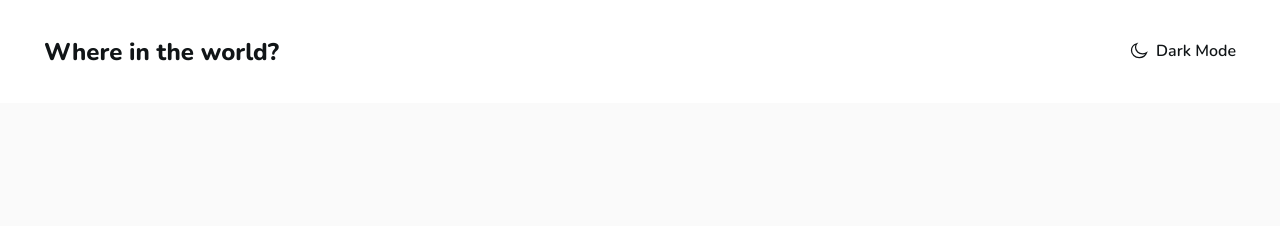
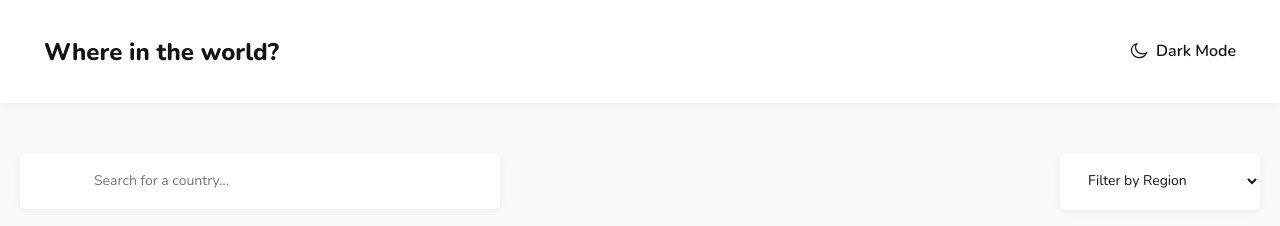
Before and after one commit to akbarovshoxruz/Countries, a plain HTML site: page index.html in a window 1280 px wide. Drawn offline with nearby package versions, Linux system fonts and the light colour scheme.

Commit message:
Add filter-countries

```diff
--- a/css/style.css
+++ b/css/style.css
@@ -47,6 +47,8 @@ header{
   width: 100%;
   white-space: nowrap;
   background-color: var(--element-bg);
+  box-shadow: 0px 2px 9px rgba(0, 0, 0, 0.06);
+  margin-bottom: 50px;
 }
 
 .site-header {
@@ -83,3 +85,30 @@ header{
   font-size: 16px;
   font-weight: 600;
 }
+
+/* Filter */
+
+.counter-filter {
+  display: flex;
+  justify-content: space-between;
+  align-items: center;
+}
+.counter-filter-search-input {
+  min-width: 480px;
+  padding: 20px 74px;
+  border: none;
+  outline: none;
+  border-radius: 5px;
+  box-shadow: 0px 2px 9px rgba(0, 0, 0, 0.06);
+  background-color: var(--element-bg);
+  color: var(--text-color);
+}
+.counter-filter-select {
+  min-width: 200px;
+  padding: 18px 24px;
+  border: none;
+  border-radius: 5px;
+  background-color: var(--element-bg);
+  color: var(--text-color);
+  box-shadow: 0px 2px 9px rgba(0, 0, 0, 0.06);
+}
--- a/index.html
+++ b/index.html
@@ -23,7 +23,21 @@
             </div>
         </div>
     </header>
-
+    <main>
+        <div class="container">
+            <form class="counter-filter">
+                <input class="counter-filter-search-input" type="search" name="search" placeholder="Search for a country…" aria-label="Country name" required>
+                <select class="counter-filter-select" name="region">
+                    <option selected disabled>Filter by Region</option>
+                    <option>Africa</option>
+                    <option>America</option>
+                    <option>Asia</option>
+                    <option>Europe</option>
+                    <option>Oceania</option>
+                </select>
+            </form>
+        </div>
+    </main>
     <script src="./js/script.js"></script>
 </body>
 </html>
```
